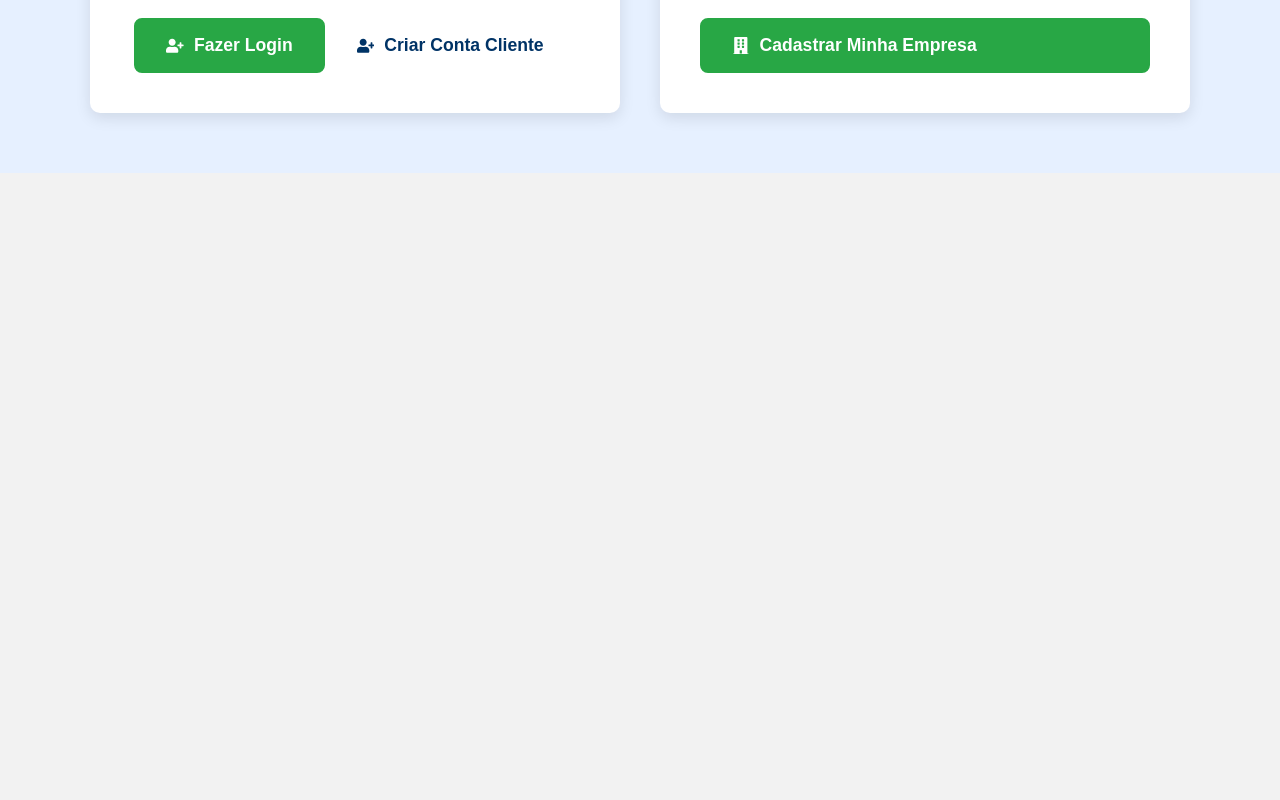
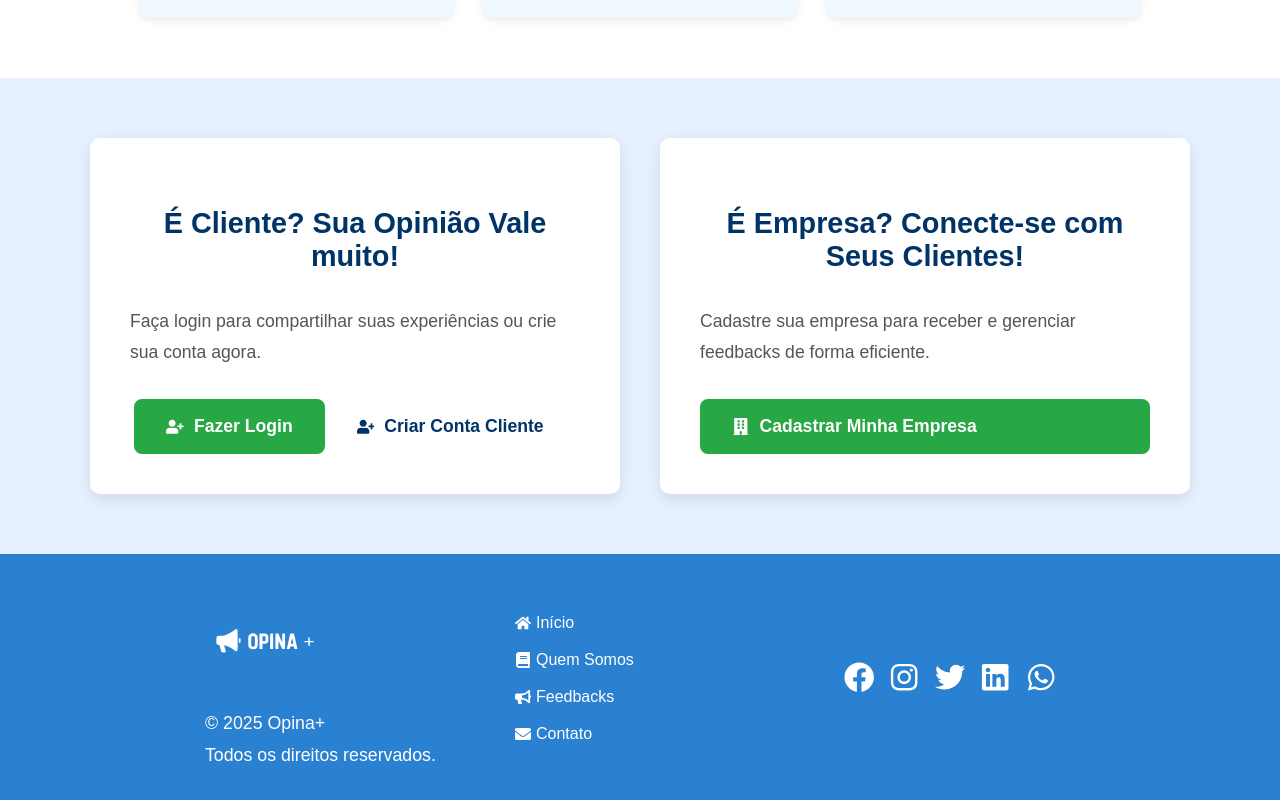
Before and after one commit to Eudantas2024/Integrador, a React (Vite) app in the folder frontend/: page / in a window 1280 px wide. Shown: the part 1592-2392 px from the top of the page. Before the commit the page ends 1765 px from the top, so only its background shows below. Built offline with nearby package versions, Linux system fonts and the light colour scheme.

Commit message:
integrador

```diff
--- a/frontend/src/App.jsx
+++ b/frontend/src/App.jsx
@@ -6,6 +6,7 @@ import Login from './pages/Login';
 import PainelCliente from './pages/ClientePainel';
 import DashboardEmpresa from './pages/Dashboard';
 import Header from './components/Header';
+import Footer from './components/Footer';
 import Cadastro from './pages/Cadastro'; // Cadastro de Cliente
 import FormularioFeedback from './pages/FormularioFeedback';
 import CadastroEmpresa from './pages/CadastroEmpresa'; // Cadastro de Empresa
@@ -13,7 +14,8 @@ import AdminLogin from './pages/AdminLogin'; // Login do Administrador
 import PainelAdmin from './pages/PainelAdmin'; // Painel do Administrador
 import Home from './pages/Home'; // Página inicial
 import UltimasReclamacoes from './pages/UltimasReclamacoes'; // Página para listar reclamações aprovadas
-import Blog from './pages/Blog';
+import Blog from './pages/Blog'; // Página "Quem Somos"
+import Contato from './pages/Contato'; // ✅ Página de Contato
 
 // Componente para proteger rotas de cliente
 const VerificarCliente = ({ userType, children }) => {
@@ -60,8 +62,11 @@ function App() {
         {/* Painel do Administrador */}
         <Route path="/paineladmin" element={<PainelAdmin />} />
 
-             {/* Blog */}
+        {/* Blog */}
         <Route path="/blog" element={<Blog />} />
+
+        {/* ✅ Página de Contato */}
+        <Route path="/contato" element={<Contato />} />
 
         {/* Página pública: últimas reclamações aprovadas */}
         <Route path="/reclamacoes" element={<UltimasReclamacoes />} />
@@ -100,6 +105,8 @@ function App() {
           }
         />
       </Routes>
+
+      <Footer userType={userType} onLogout={handleLogout} />
     </Router>
   );
 }
--- a/frontend/src/components/Footer.css
+++ b/frontend/src/components/Footer.css
@@ -1,8 +1,64 @@
 .main-footer {
-  background-color: #002c4b;
-  color: white;
+  display: flex;
+  justify-content: center; /* centraliza as 3 colunas no meio */
+  align-items: flex-start;
+  background-color: #2a80d1;
+  color: #fff;
+  padding: 60px 40px;
+  gap: 60px; /* espaço entre as colunas */
+  flex-wrap: wrap;
+  text-align: left;
+}
+
+.footer-left,
+.footer-center,
+.footer-right {
+  display: flex;
+  flex-direction: column;
+  gap: 19px;
+  min-width: 250px; /* largura mínima de cada coluna */
+}
+
+.footer-link {
+  color: #fff;
+  text-decoration: none;
+  display: flex;
+  align-items: center;
+  gap: 5px;
+}
+
+.footer-link:hover {
+  text-decoration: underline;
+}
+
+.footer-right {
+  display: flex;
+  flex-direction: column;
+  align-items: center;
   text-align: center;
-  padding: 1rem;
-  margin-top: 2rem;
-  font-size: 0.9rem;
+  gap: 18px;
 }
+
+/* Ícones de redes sociais alinhados horizontalmente */
+.social-icons {
+  display: flex;
+  padding-top: 3rem;
+  flex-direction: row;
+  gap: 15px;
+}
+
+.social-icon {
+  color: #fff;
+  font-size: 1.9rem;
+  gap: 2rem;
+  transition: transform 0.2s ease;
+}
+
+.social-icon:hover {
+  transform: scale(1.2);
+}
+
+.logoopina {
+  width: 120px;
+  margin-bottom: 10px;
+}
--- a/frontend/src/components/Footer.jsx
+++ b/frontend/src/components/Footer.jsx
@@ -1,11 +1,51 @@
-import './Footer.css'
+import React from 'react';
+import './Footer.css';
+import { Link } from 'react-router-dom';
+import {
+  FaFacebook,
+  FaInstagram,
+  FaTwitter,
+  FaLinkedin,
+  FaWhatsapp,
+  FaEnvelope,
+  FaHome,
+  FaBook,
+  FaBullhorn
+} from 'react-icons/fa';
 
-function Footer() {
+const Footer = () => {
   return (
     <footer className="main-footer">
-      <p>&copy; {new Date().getFullYear()} Opina+. Todos os direitos reservados.</p>
+      {/* Bloco Esquerdo - Logo */}
+      <div className="footer-left">
+        <Link to="/" className="logo-link">
+          <img className="logoopina" src="./public/logo6.svg" alt="Opina+ Logo" />
+        </Link>
+        <p>© {new Date().getFullYear()} Opina+ <br /> Todos os direitos reservados.</p>
+      </div>
+
+      {/* Bloco Central - Links úteis */}
+      <div className="footer-center">
+        <Link to="/" className="footer-link"><FaHome /> Início</Link>
+        <Link to="/blog" className="footer-link"><FaBook /> Quem Somos</Link>
+        <Link to="/reclamacoes" className="footer-link"><FaBullhorn /> Feedbacks</Link>
+        <Link to="/contato" className="footer-link"><FaEnvelope /> Contato</Link>
+      </div>
+
+      {/* Bloco Direito - Redes Sociais em linha */}
+      {/* Bloco Direito - Redes Sociais em linha */}
+      <div className="footer-right">
+        <div className="social-icons">
+          <a href="https://facebook.com" target="_blank" rel="noopener noreferrer" className="social-icon"><FaFacebook /></a>
+          <a href="https://instagram.com" target="_blank" rel="noopener noreferrer" className="social-icon"><FaInstagram /></a>
+          <a href="https://twitter.com" target="_blank" rel="noopener noreferrer" className="social-icon"><FaTwitter /></a>
+          <a href="https://linkedin.com" target="_blank" rel="noopener noreferrer" className="social-icon"><FaLinkedin /></a>
+          <a href="https://wa.me/5500000000000" target="_blank" rel="noopener noreferrer" className="social-icon"><FaWhatsapp /></a>
+        </div>
+      </div>
+
     </footer>
-  )
-}
+  );
+};
 
-export default Footer
+export default Footer;
--- /dev/null
+++ b/frontend/src/pages/Contato.css
@@ -0,0 +1,28 @@
+.contato-container {
+  padding: 60px 20px;
+  max-width: 800px;
+  margin: 0 auto;
+  text-align: center;
+  color: #2a80d1;
+}
+
+.contato-info {
+  margin-top: 40px;
+  display: flex;
+  flex-direction: column;
+  gap: 25px;
+  align-items: center;
+}
+
+.contato-item {
+  display: flex;
+  align-items: center;
+  gap: 10px;
+  font-size: 1.2rem;
+  color: #2a80d1;
+}
+
+.contato-icon {
+  font-size: 1.5rem;
+  color: #2a80d1;
+}
--- /dev/null
+++ b/frontend/src/pages/Contato.jsx
@@ -0,0 +1,34 @@
+import React from 'react';
+import './Contato.css';
+import { FaEnvelope, FaPhoneAlt, FaMapMarkerAlt } from 'react-icons/fa';
+
+const Contato = () => {
+  return (
+    <div className="contato-container">
+      <h1>Fale Conosco</h1>
+      <p>Estamos à disposição para ouvir você. Entre em contato conosco pelos canais abaixo:</p>
+
+      <div className="contato-info">
+        <div className="contato-item">
+          <FaEnvelope className="contato-icon" />
+          <span>Email: </span>
+          <a href="mailto:opinamais@email.com">opinamais@email.com</a>
+        </div>
+
+        <div className="contato-item">
+          <FaPhoneAlt className="contato-icon" />
+          <span>Telefone: </span>
+          <span>(19) 99999-9999</span> {/* Telefone fictício */}
+        </div>
+
+        <div className="contato-item">
+          <FaMapMarkerAlt className="contato-icon" />
+          <span>Endereço: </span>
+          <span>Rua Fictícia, 123 - Campinas/SP</span>
+        </div>
+      </div>
+    </div>
+  );
+};
+
+export default Contato;
--- a/frontend/src/pages/Home.jsx
+++ b/frontend/src/pages/Home.jsx
@@ -1,7 +1,7 @@
 // src/pages/Home.jsx
 import React, { useState } from 'react';
 import { Link, useNavigate } from 'react-router-dom';
-import { FaComments, FaHandshake, FaChartLine, FaUserPlus, FaBuilding } from 'react-icons/fa'; // Adicione ícones
+import { FaComments, FaHandshake, FaChartLine, FaBullhorn, FaUserPlus, FaBuilding } from 'react-icons/fa'; // Adicione ícones
 import './Home.css'; // <<-- VERIFIQUE SE ESTA LINHA ESTÁ PRESENTE E CORRETA!
 
 const Home = () => {
@@ -57,6 +57,23 @@ const Home = () => {
 
       {/* Seção 2: Como Funciona / Nossos Benefícios */}
       <section className="benefits-section">
+
+        <div className="benefits-grid">
+          <div className="benefit-card">
+            <FaComments className="benefit-icon" />
+            <h3>Veja o que os consumidores tem registrado por aqui</h3><br /><br />
+              <Link to="/reclamacoes" className="btn-cta primary">
+              <FaBullhorn /> Clique aqui para ir para Últimas Publicações
+            </Link>
+
+
+          </div>
+
+        </div>
+      </section>
+
+        {/* Seção 2: Como Funciona / Nossos Benefícios */}
+      <section className="benefits-section">
         <h2>Por que usar o Opina+?</h2>
         <div className="benefits-grid">
           <div className="benefit-card">
--- a/frontend/src/pages/PainelAdmin.jsx
+++ b/frontend/src/pages/PainelAdmin.jsx
@@ -17,10 +17,21 @@ const PainelAdmin = () => {
       setMensagem("Acesso negado. Faça login como administrador.");
       setTimeout(() => navigate("/admin"), 1500);
     } else {
+      // Carrega as reclamações inicialmente
       carregarReclamacoesPendentes();
       carregarReclamacoesAprovadas();
+
+      // Define intervalo para atualizar as reclamações a cada 10 segundos (10000 ms)
+      const intervalo = setInterval(() => {
+        carregarReclamacoesPendentes();
+        carregarReclamacoesAprovadas();
+      }, 10000);
+
+      // Cleanup: limpa o intervalo quando o componente desmontar
+      return () => clearInterval(intervalo);
     }
-  }, []);
+  }, [navigate, token]);
+
 
   const carregarReclamacoesPendentes = async () => {
     try {
@@ -108,6 +119,7 @@ const PainelAdmin = () => {
           <section key={r._id} className="card-reclamacao">
             <p><strong>Consumidor:</strong> {r.username}</p>
             <p><strong>Email:</strong> {r.email}</p>
+            <p><strong>Tipo: </strong>  {r.tipoFeedback}</p>
             <p><strong>Assunto:</strong> {r.titulo}</p>
             <p><strong>Mensagem:</strong> <br />{r.mensagem}</p>
 
@@ -175,6 +187,7 @@ const PainelAdmin = () => {
           <section key={r._id} className="card-reclamacao">
             <p><strong>Consumidor:</strong> {r.username}</p>
             <p><strong>Email:</strong> {r.email}</p>
+            <p><strong>Tipo: </strong>  {r.tipoFeedback}</p>
             <p><strong>Assunto:</strong> {r.titulo}</p>
             <p><strong>Mensagem:</strong> <br />{r.mensagem}</p>
 
```
Also changed, not shown: frontend/src/pages/Blog.jsx (+11 -11 lines), frontend/src/pages/UltimasReclamacoes.css (+44 -56 lines), frontend/src/pages/UltimasReclamacoes.jsx (+39 -37 lines), 1 other file (tests, documents, lock files or other folders). Lines whose indentation alone changed are shown as unchanged.
